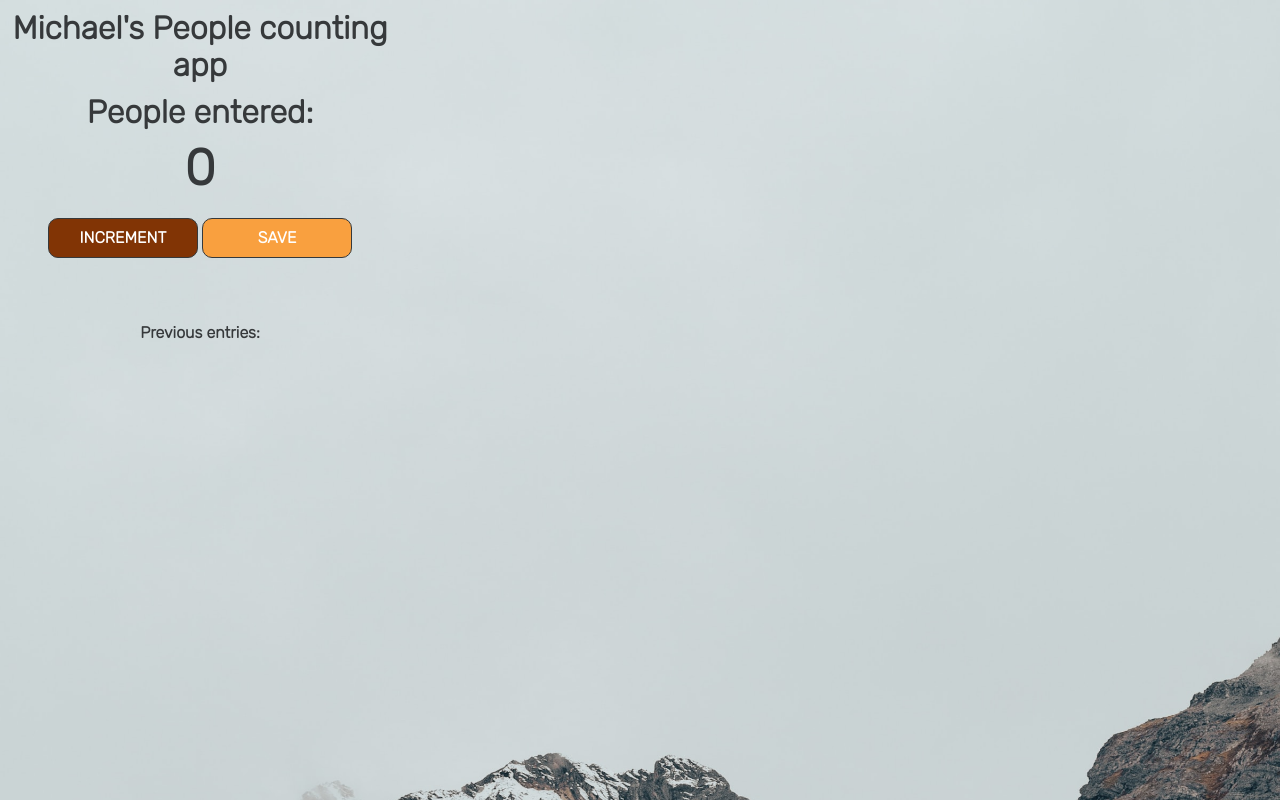
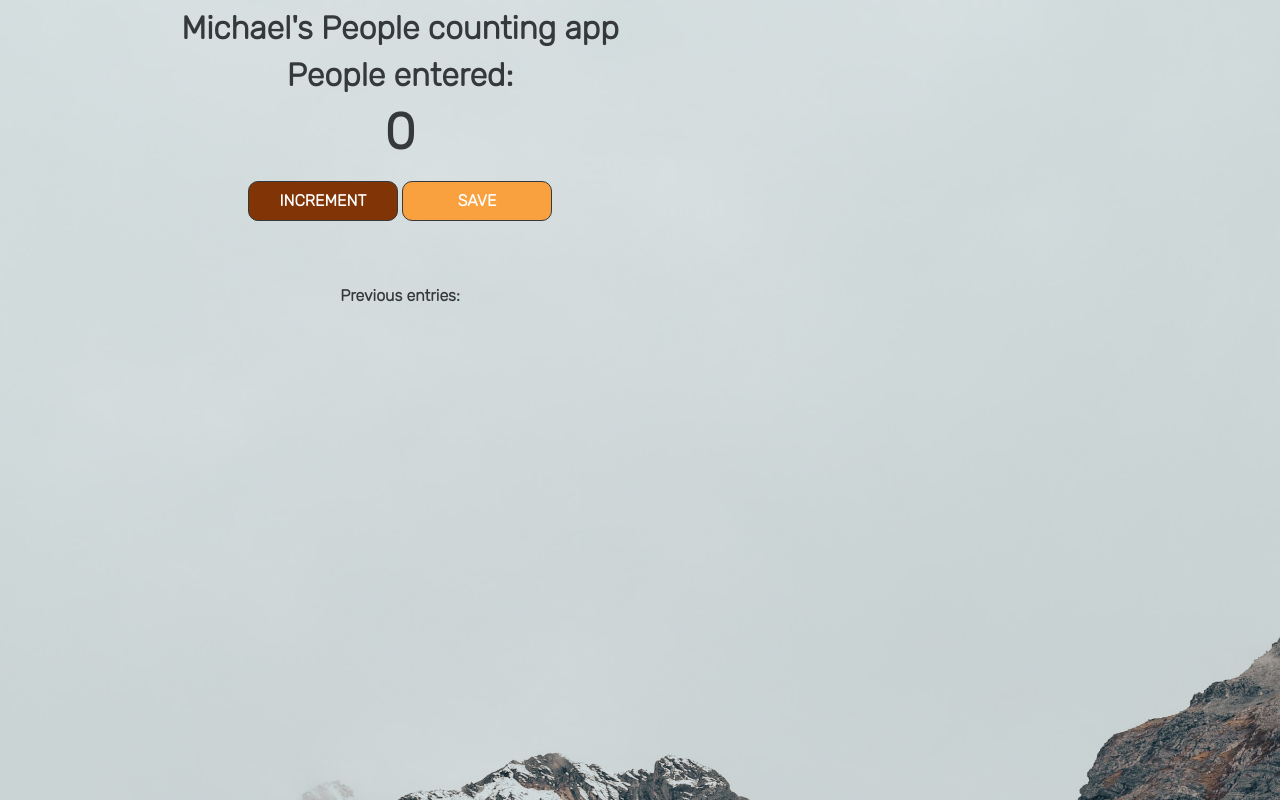
Before and after one commit to quadilious/PeopleCounter, a plain HTML site: page index.html in a window 1280 px wide. Drawn offline with nearby package versions, Linux system fonts and the light colour scheme.

Commit message:
more vh minor changes

```diff
--- a/index.css
+++ b/index.css
@@ -40,5 +40,5 @@ button {
 }
 
 #page {
-    max-width: 50vh;
+    max-width: 100vh;
 }
```
